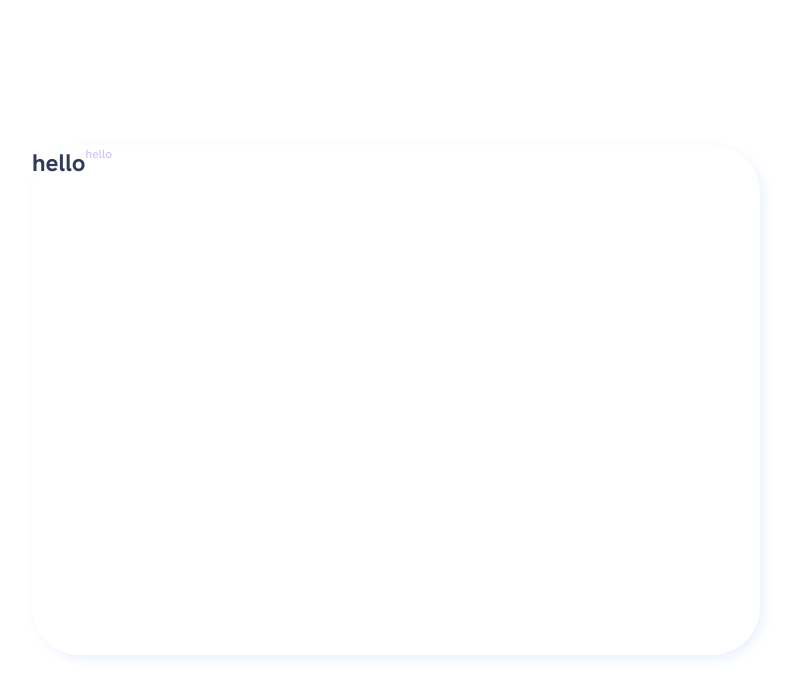
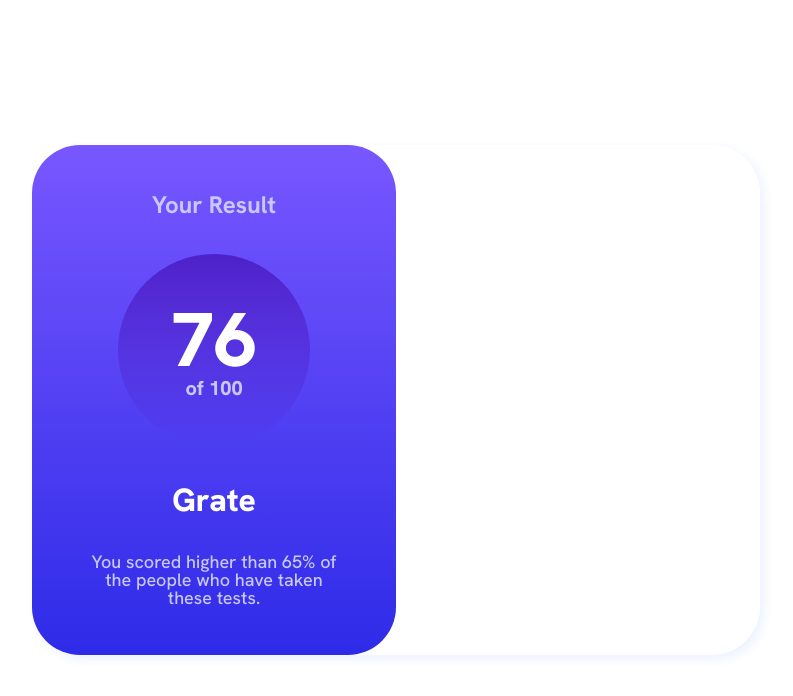
Before and after one commit to palmeiroerick/results-summary-component, a Next.js app: page / in a window 1280 px wide. Shown: the top 696 px of the page, without its empty margins (244-1037 px from the left). Built offline with nearby package versions, Linux system fonts and the light colour scheme.

Commit message:
feat: add YourResults component

```diff
--- a/app/page.tsx
+++ b/app/page.tsx
@@ -1,19 +1,14 @@
 "use client";
 import GlobalStyle from "@/style/GlobalStyle";
 import StyledMain from "@/app/style";
-import Text from "@/components/Text";
+import YourResults from "@/components/YourResults";
 
 const Home = () => {
   return (
     <>
       <GlobalStyle />
       <StyledMain>
-          <Text as="h1" fontSize="24px" weight="700" color="--Dark-gray-blue">
-            hello
-          </Text>
-          <Text as="p" fontSize="12px" weight="500" color="--Light-lavender">
-            hello
-          </Text>
+        <YourResults />
       </StyledMain>
     </>
   );
--- a/components/Text/index.tsx
+++ b/components/Text/index.tsx
@@ -2,7 +2,7 @@ import type { FC } from "react";
 import type { TextProps } from "./types";
 import StyledText from "./style";
 
-const Text: FC<TextProps> = ({ as, children, fontSize, weight, color }) => {
+const Text: FC<TextProps> = ({ as, fontSize, weight, color, children }) => {
   return (
     <StyledText as={as} fontSize={fontSize} weight={weight} color={color}>
       {children}
--- a/components/Text/style.tsx
+++ b/components/Text/style.tsx
@@ -4,8 +4,9 @@ import { StyledTextProps } from "./types";
 const StyledText = styled.p<StyledTextProps>`
   font-size: ${({ fontSize }) => fontSize};
   font-weight: ${({ weight }) => weight};
-  line-height: 1.5;
+  line-height: 1;
   color: ${({ color }) => `var(${color})`};
+  text-align: center;
 `;
 
 export default StyledText;
--- /dev/null
+++ b/components/YourResults/Score/index.tsx
@@ -0,0 +1,18 @@
+import React from "react";
+import StyledScore from "./style";
+import Text from "@/components/Text";
+
+const Score = () => {
+  return (
+    <StyledScore>
+      <Text as="h4" fontSize="4.75rem" weight="800" color="--White">
+        76
+      </Text>
+      <Text as="h4" fontSize="1.25rem" weight="800" color="--Light-lavender">
+        of 100
+      </Text>
+    </StyledScore>
+  );
+};
+
+export default Score;
--- /dev/null
+++ b/components/YourResults/Score/style.tsx
@@ -0,0 +1,14 @@
+import styled from "styled-components";
+
+const StyledScore = styled.div`
+  width: 12rem;
+  height: 12rem;
+  border-radius: 12rem;
+  background: linear-gradient(var(--Violet-blue), var(--Persian-blue));
+  display: flex;
+  flex-direction: column;
+  justify-content: center;
+  align-items: center;
+`;
+
+export default StyledScore;
--- /dev/null
+++ b/components/YourResults/index.tsx
@@ -0,0 +1,22 @@
+import StyledYourResults from "./style";
+import Text from "@/components/Text";
+import Score from "./Score";
+
+const YourResults = () => {
+  return (
+    <StyledYourResults>
+      <Text as="h2" fontSize="1.5rem" weight="700" color="--Light-lavender">
+        Your Result
+      </Text>
+      <Score />
+      <Text as="h3" fontSize="2rem" weight="800" color="--White">
+        Grate
+      </Text>
+      <Text as="p" fontSize="1.125rem" weight="500" color="--Light-lavender">
+        You scored higher than 65% of the people who have taken these tests.
+      </Text>
+    </StyledYourResults>
+  );
+};
+
+export default YourResults;
--- /dev/null
+++ b/components/YourResults/style.tsx
@@ -0,0 +1,15 @@
+import styled from "styled-components";
+
+const StyledYourResults = styled.section`
+  width: 50%;
+  height: 100%;
+  border-radius: inherit;
+  background: linear-gradient(var(--Light-slate-blue), var(--Light-royal-blue));
+  display: flex;
+  flex-direction: column;
+  align-items: center;
+  justify-content: space-between;
+  padding: 3rem 3.5rem;
+`;
+
+export default StyledYourResults;
```
